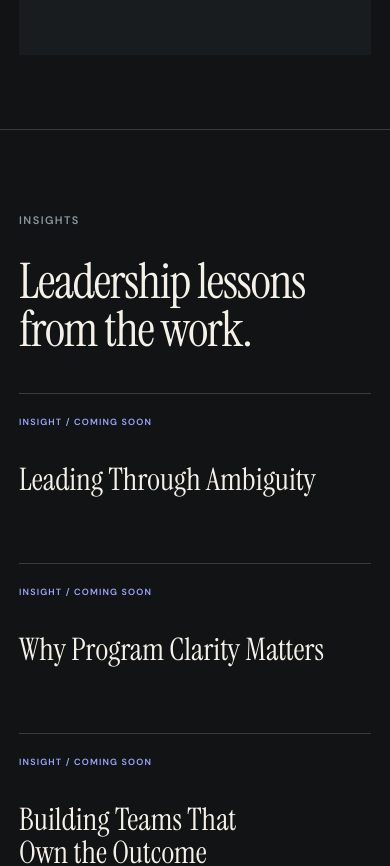
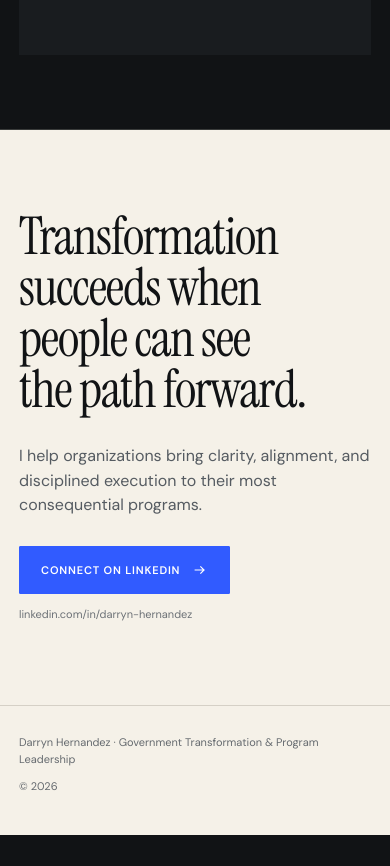
Before and after one commit to darrynhernandez/darrynhernandez-homepage, a React (Vite) app: page / in a window 390 px wide. Shown: the part 4720-5586 px from the top of the page. After the commit the page ends 5555 px from the top, so only its background shows below. Built offline with nearby package versions, Linux system fonts and the light colour scheme.

Commit message:
Hide insights section

```diff
--- a/canva-concept.html
+++ b/canva-concept.html
@@ -121,10 +121,6 @@
     .card { background: #191c1f; padding: 34px; min-height: 310px; display: flex; flex-direction: column; justify-content: space-between; }
     .card h3 { font-family: "Instrument Serif", Georgia, serif; font-size: 34px; line-height: 1; font-weight: 400; margin: 0 0 22px; }
     .card p { color: var(--muted); margin: 0; }
-    .insights { display: grid; grid-template-columns: repeat(3, 1fr); gap: 20px; margin-top: 60px; }
-    .insight { border-top: 1px solid var(--line); padding-top: 22px; min-height: 190px; }
-    .tag { color: #9fa8ff; font-size: 10px; letter-spacing: .13em; }
-    .insight h3 { font-family: "Instrument Serif", Georgia, serif; font-size: 31px; line-height: 1.06; font-weight: 400; margin: 34px 0 0; }
     .closing { background: var(--paper); color: var(--ink); border: 0; padding: 120px 0; }
     .closing h2 { font-size: 78px; max-width: 900px; }
     .closing-row { display: flex; align-items: end; justify-content: space-between; gap: 70px; }
@@ -158,7 +154,7 @@
       .impact { min-height: 150px; padding: 24px 20px; }
       .impact strong { font-size: 38px; margin-bottom: 20px; }
       .job { grid-template-columns: 1fr; gap: 10px; padding: 27px 0; }
-      .cards, .insights { grid-template-columns: 1fr; margin-top: 40px; }
+      .cards { grid-template-columns: 1fr; margin-top: 40px; }
       .card { min-height: 250px; }
       .closing { padding: 82px 0; }
       .closing h2 { font-size: 52px; }
@@ -173,7 +169,7 @@
     <nav>
       <div class="brand">DARRYN HERNANDEZ</div>
       <div class="navlinks">
-        <a href="#about">ABOUT</a><a href="#experience">EXPERIENCE</a><a href="#leadership">LEADERSHIP</a><a href="#insights">INSIGHTS</a>
+        <a href="#about">ABOUT</a><a href="#experience">EXPERIENCE</a><a href="#leadership">LEADERSHIP</a>
         <a class="button" href="#">CONNECT ON LINKEDIN</a>
       </div>
     </nav>
@@ -246,19 +242,6 @@
       </div>
     </div>
   </section>
-  <section id="insights">
-    <div class="wrap section-grid">
-      <div class="section-label">Insights</div>
-      <div>
-        <h2>Leadership lessons from the work.</h2>
-        <div class="insights">
-          <article class="insight"><span class="tag">INSIGHT / COMING SOON</span><h3>Leading Through Ambiguity</h3></article>
-          <article class="insight"><span class="tag">INSIGHT / COMING SOON</span><h3>Why Program Clarity Matters</h3></article>
-          <article class="insight"><span class="tag">INSIGHT / COMING SOON</span><h3>Building Teams That Own the Outcome</h3></article>
-        </div>
-      </div>
-    </div>
-  </section>
   <section class="closing">
     <div class="wrap">
       <h2>Transformation succeeds when people can see the path forward.</h2>
--- a/src/App.jsx
+++ b/src/App.jsx
@@ -2,7 +2,6 @@ import { useEffect, useState } from "react";
 import {
   experience,
   impactMetrics,
-  insights,
   leadership,
   metrics,
 } from "./data";
@@ -66,7 +65,6 @@ function Header() {
           <a href="#about" onClick={closeMenu}>About</a>
           <a href="#experience" onClick={closeMenu}>Experience</a>
           <a href="#leadership" onClick={closeMenu}>Leadership</a>
-          <a href="#insights" onClick={closeMenu}>Insights</a>
           <LinkedInButton compact />
         </nav>
       </div>
@@ -204,22 +202,6 @@ function Hero() {
         </div>
       </section>
 
-      <section className="section" id="insights">
-        <div className="container">
-          <SectionHeading label="Insights">
-            <h2>Leadership lessons from the work.</h2>
-            <div className="insights-grid">
-              {insights.map((title) => (
-                <article className="insight-card" key={title}>
-                  <p>Insight / Coming soon</p>
-                  <h3>{title}</h3>
-                </article>
-              ))}
-            </div>
-          </SectionHeading>
-        </div>
-      </section>
-
       <section className="closing">
         <div className="container">
           <h2>Transformation succeeds when people can see the path forward.</h2>
--- a/src/styles.css
+++ b/src/styles.css
@@ -183,8 +183,7 @@ img {
 
 .eyebrow,
 .section-label,
-.hero-metric span,
-.insight-card > p {
+.hero-metric span {
   color: var(--blue-soft);
   text-transform: uppercase;
   letter-spacing: 0.13em;
@@ -203,8 +202,7 @@ img {
 h1,
 h2,
 .timeline h3,
-.leadership-card h3,
-.insight-card h3 {
+.leadership-card h3 {
   text-wrap: balance;
 }
 
@@ -452,8 +450,7 @@ blockquote {
   transform: translateY(-5px);
 }
 
-.leadership-card h3,
-.insight-card h3 {
+.leadership-card h3 {
   margin: 0;
   font-family: var(--display);
   font-size: 34px;
@@ -464,29 +461,6 @@ blockquote {
 .leadership-card p {
   margin: 22px 0 0;
   color: var(--muted);
-}
-
-.insights-grid {
-  display: grid;
-  grid-template-columns: repeat(3, 1fr);
-  gap: 20px;
-  margin-top: 60px;
-}
-
-.insight-card {
-  min-height: 190px;
-  padding-top: 22px;
-  border-top: 1px solid var(--line);
-}
-
-.insight-card > p {
-  margin: 0 0 34px;
-  font-size: 9px;
-}
-
-.insight-card h3 {
-  font-size: 31px;
-  line-height: 1.06;
 }
 
 .closing {
@@ -757,18 +731,13 @@ footer {
     font-size: 17px;
   }
 
-  .leadership-grid,
-  .insights-grid {
+  .leadership-grid {
     grid-template-columns: 1fr;
     margin-top: 40px;
   }
 
   .leadership-card {
     min-height: 250px;
-  }
-
-  .insight-card {
-    min-height: 150px;
   }
 
   .closing {
```
